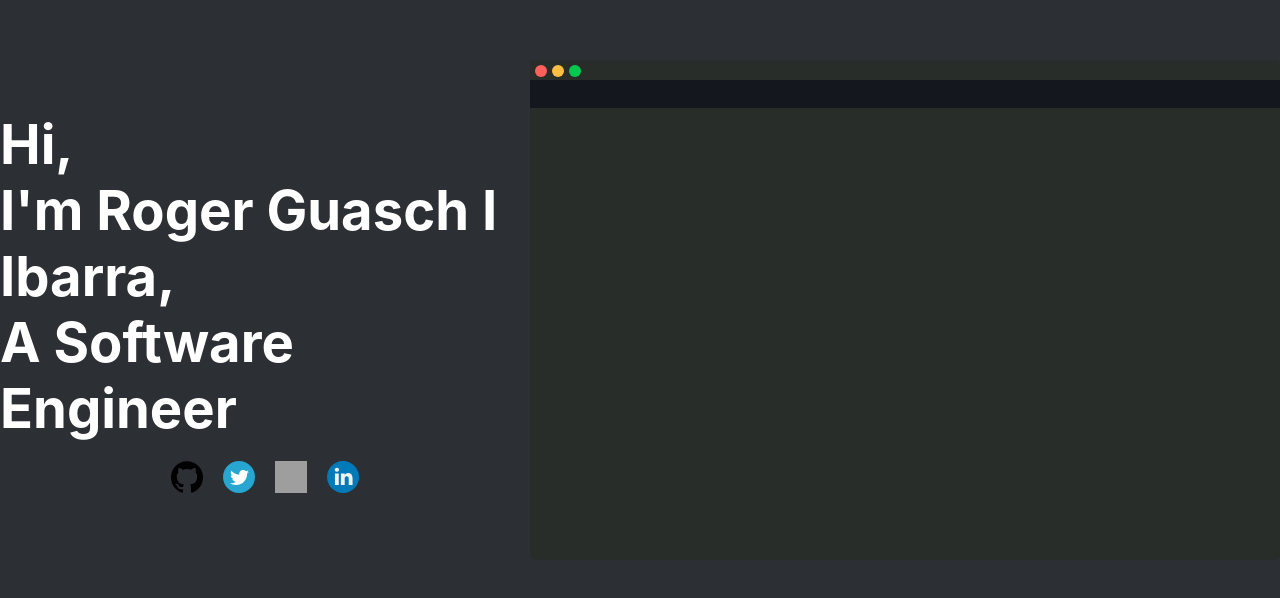
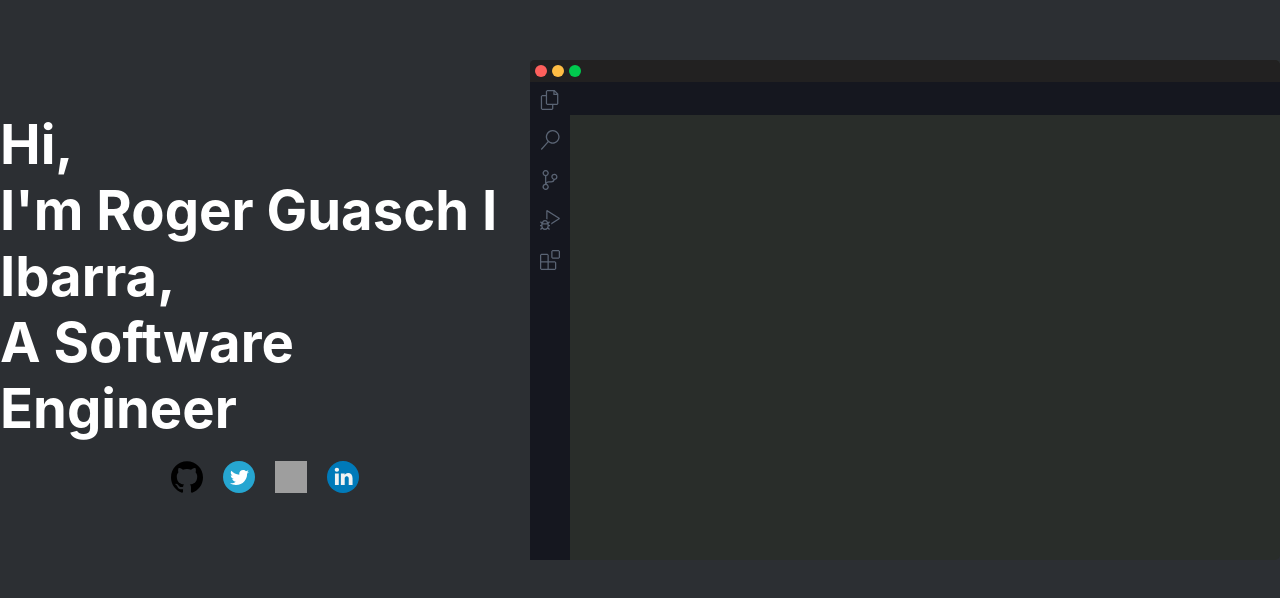
Before and after one commit to roguib/personal-site, a React (Create React App) app in the folder frontend/: page / in a window 1280 px wide. Shown: the part 132-730 px from the top of the page. Built offline with nearby package versions, Linux system fonts and the light colour scheme; grey boxes are pictures that could not be loaded.

Commit message:
more work into vscode replica editor

```diff
--- a/frontend/src/components/editor.css
+++ b/frontend/src/components/editor.css
@@ -3,6 +3,7 @@
   --yellow: rgb(255, 189, 68);
   --green: rgb(0, 202, 78);
   --bg: rgb(41, 45, 42);
+  --bg-header: rgb(34, 33, 33);
   --bg-dark: rgb(21, 23, 31);
   --radius: 5px;
 }
@@ -28,16 +29,20 @@
 .editor > .tabs {
   position: absolute;
   background-color: var(--bg-dark);
-  width: 100%;
-  height: 28px;
-  top: 0;
+  width: 710px;
+  height: 33px;
+  top: 2px;
+  right: 0;
   margin-top: 20px;
 }
 
 .editor > .header > .window-btns {
+  background-color: var(--bg-header);
   display: flex;
   align-items: center;
-  margin: 5px;
+  padding: 5px;
+  border-top-left-radius: 5px;
+  border-top-right-radius: 5px;
 }
 
 .editor > .header > .window-btns > .btn {
@@ -62,3 +67,34 @@
 .editor > .header > .window-btns > .btn:last-child {
   margin-right: 0px;
 }
+
+.editor > .side-btns {
+  width: 40px;
+  height: 100%;
+  background-color: var(--bg-dark);
+  border-top-left-radius: 5px;
+}
+
+.editor > .side-btns > .side-btns-wrapper {
+  padding-top: 30px;
+  display: flex;
+  flex-direction: column;
+  align-items: center;
+  justify-content: center;
+}
+
+.editor > .side-btns > .side-btns-wrapper > .side-btns-icon {
+  width: 20px;
+  height: 20px;
+  margin-bottom: 20px;
+  color: rgba(160, 178, 201, 0.5);
+  cursor: pointer;
+}
+
+.editor > .side-btns > .side-btns-wrapper > .side-btns-icon:last-child {
+  margin-bottom: 0px;
+}
+
+svg {
+  color: red;
+}
--- a/frontend/src/components/editor.js
+++ b/frontend/src/components/editor.js
@@ -13,6 +13,78 @@
           </div>
         </div>
         <div className="tabs"></div>
+        <div className="side-btns">
+          <div className="side-btns-wrapper">
+            <svg
+              className="side-btns-icon"
+              stroke="currentColor"
+              fill="currentColor"
+              stroke-width="0"
+              viewBox="0 0 24 24"
+              height="100%"
+              width="100%"
+              xmlns="http://www.w3.org/2000/svg"
+            >
+              <path d="M17.5 0h-9L7 1.5V6H2.5L1 7.5v15.07L2.5 24h12.07L16 22.57V18h4.7l1.3-1.43V4.5L17.5 0zm0 2.12l2.38 2.38H17.5V2.12zm-3 20.38h-12v-15H7v9.07L8.5 18h6v4.5zm6-6h-12v-15H16V6h4.5v10.5z"></path>
+            </svg>
+
+            <svg
+              className="side-btns-icon"
+              stroke="currentColor"
+              fill="currentColor"
+              stroke-width="0"
+              viewBox="0 0 24 24"
+              height="100%"
+              width="100%"
+              xmlns="http://www.w3.org/2000/svg"
+            >
+              <path d="M15.25 0a8.25 8.25 0 0 0-6.18 13.72L1 22.88l1.12 1 8.05-9.12A8.251 8.251 0 1 0 15.25.01V0zm0 15a6.75 6.75 0 1 1 0-13.5 6.75 6.75 0 0 1 0 13.5z"></path>
+            </svg>
+
+            <svg
+              className="side-btns-icon"
+              stroke="currentColor"
+              fill="currentColor"
+              stroke-width="0"
+              viewBox="0 0 24 24"
+              height="100%"
+              width="100%"
+              xmlns="http://www.w3.org/2000/svg"
+            >
+              <path d="M21.007 8.222A3.738 3.738 0 0 0 15.045 5.2a3.737 3.737 0 0 0 1.156 6.583 2.988 2.988 0 0 1-2.668 1.67h-2.99a4.456 4.456 0 0 0-2.989 1.165V7.4a3.737 3.737 0 1 0-1.494 0v9.117a3.776 3.776 0 1 0 1.816.099 2.99 2.99 0 0 1 2.668-1.667h2.99a4.484 4.484 0 0 0 4.223-3.039 3.736 3.736 0 0 0 3.25-3.687zM4.565 3.738a2.242 2.242 0 1 1 4.484 0 2.242 2.242 0 0 1-4.484 0zm4.484 16.441a2.242 2.242 0 1 1-4.484 0 2.242 2.242 0 0 1 4.484 0zm8.221-9.715a2.242 2.242 0 1 1 0-4.485 2.242 2.242 0 0 1 0 4.485z"></path>
+            </svg>
+
+            <svg
+              className="side-btns-icon"
+              stroke="currentColor"
+              fill="currentColor"
+              stroke-width="0"
+              viewBox="0 0 24 24"
+              height="100%"
+              width="100%"
+              xmlns="http://www.w3.org/2000/svg"
+            >
+              <path d="M10.94 13.5l-1.32 1.32a3.73 3.73 0 0 0-7.24 0L1.06 13.5 0 14.56l1.72 1.72-.22.22V18H0v1.5h1.5v.08c.077.489.214.966.41 1.42L0 22.94 1.06 24l1.65-1.65A4.308 4.308 0 0 0 6 24a4.31 4.31 0 0 0 3.29-1.65L10.94 24 12 22.94 10.09 21c.198-.464.336-.951.41-1.45v-.1H12V18h-1.5v-1.5l-.22-.22L12 14.56l-1.06-1.06zM6 13.5a2.25 2.25 0 0 1 2.25 2.25h-4.5A2.25 2.25 0 0 1 6 13.5zm3 6a3.33 3.33 0 0 1-3 3 3.33 3.33 0 0 1-3-3v-2.25h6v2.25zm14.76-9.9v1.26L13.5 17.37V15.6l8.5-5.37L9 2v9.46a5.07 5.07 0 0 0-1.5-.72V.63L8.64 0l15.12 9.6z"></path>
+            </svg>
+
+            <svg
+              className="side-btns-icon"
+              stroke="currentColor"
+              fill="currentColor"
+              stroke-width="0"
+              viewBox="0 0 24 24"
+              height="100%"
+              width="100%"
+              xmlns="http://www.w3.org/2000/svg"
+            >
+              <path
+                fill-rule="evenodd"
+                clip-rule="evenodd"
+                d="M13.5 1.5L15 0h7.5L24 1.5V9l-1.5 1.5H15L13.5 9V1.5zm1.5 0V9h7.5V1.5H15zM0 15V6l1.5-1.5H9L10.5 6v7.5H18l1.5 1.5v7.5L18 24H1.5L0 22.5V15zm9-1.5V6H1.5v7.5H9zM9 15H1.5v7.5H9V15zm1.5 7.5H18V15h-7.5v7.5z"
+              ></path>
+            </svg>
+          </div>
+        </div>
       </div>
     );
   }
```
